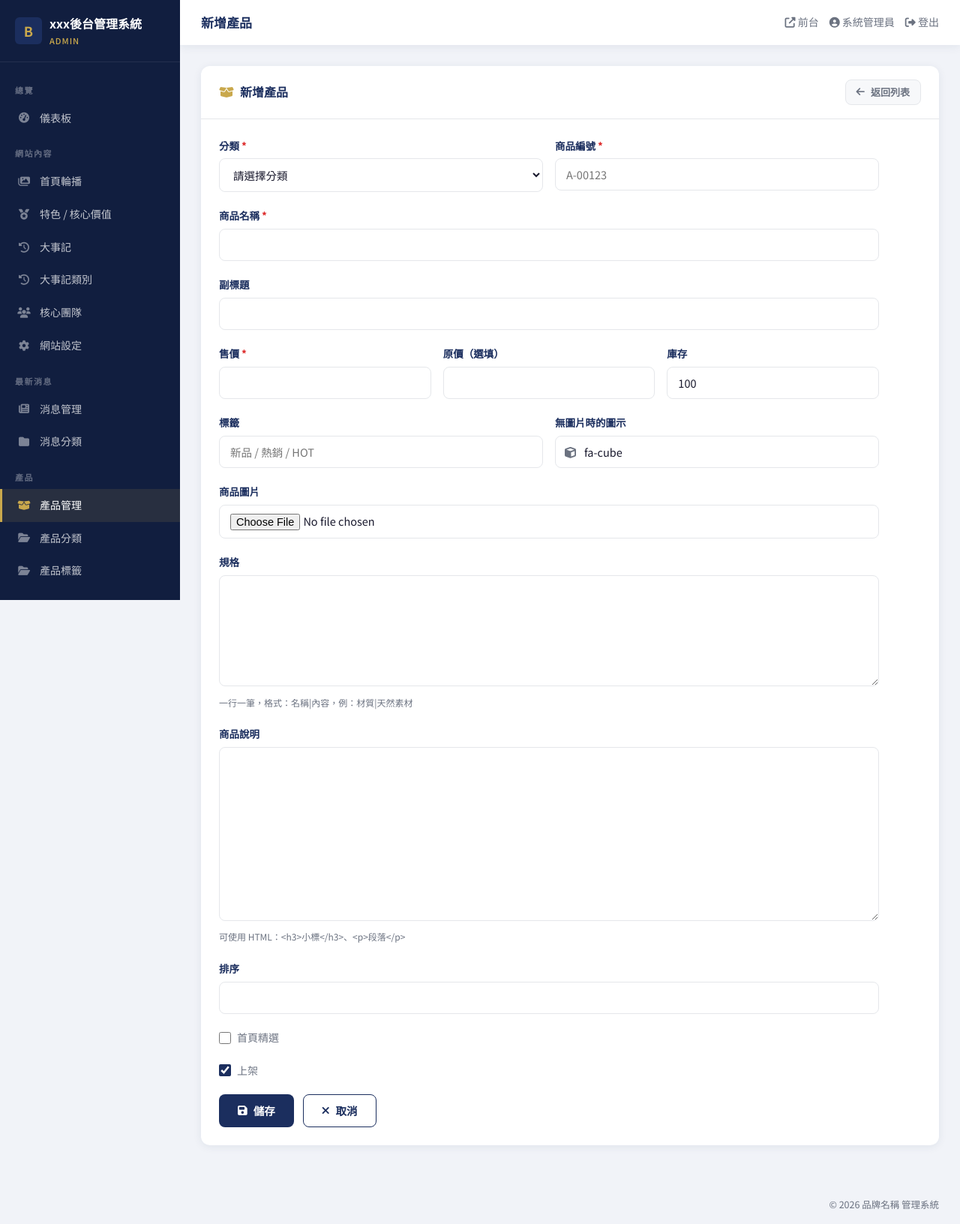
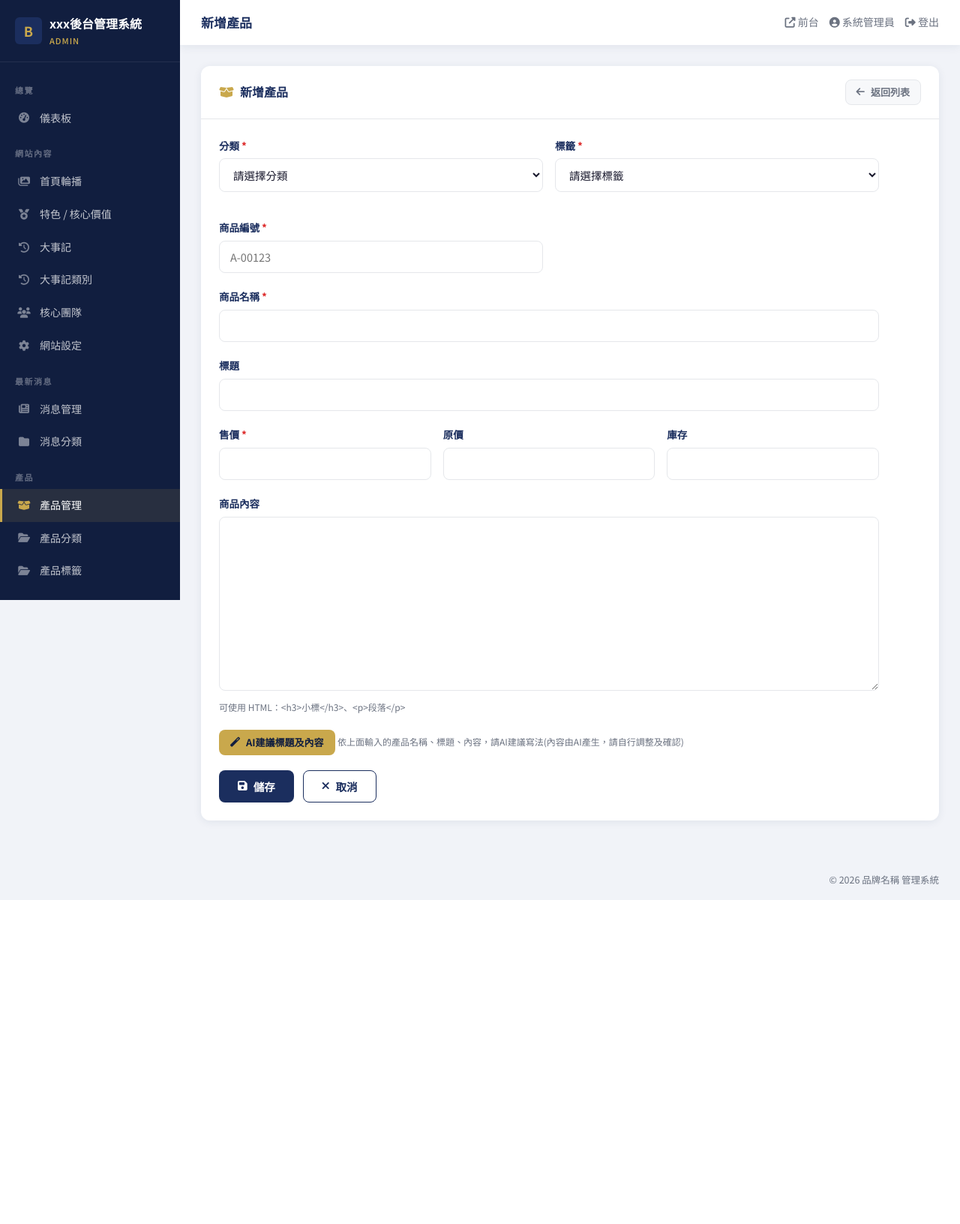
Before and after one commit to yujjjj01/PHP, a Laravel app: page /admin/product/create in a window 1280 px wide. Shown: the whole page at 75% size. After the commit the page ends 1200 px from the top, so only its background shows below. Run offline with Laravel 12, Linux system fonts and the light colour scheme; the visitor is signed in with stand-in values (Sample User, id 1); data that the repository does not hold is empty; some libraries are stand-ins or nearby versions.

Commit message:
新增 AI 產品建議功能，包含 AI 生成標題及內容的路由、控制器及模型，並更新相關表單

```diff
--- a/laravel/project202610/app/Http/Controllers/Admin/Product/AdminProductController.php
+++ b/laravel/project202610/app/Http/Controllers/Admin/Product/AdminProductController.php
@@ -3,6 +3,7 @@
 namespace App\Http\Controllers\Admin\Product;
 
 use App\Http\Controllers\Controller;
+use App\Models\Product\AiProduct;
 use App\Models\Product\Product;
 use App\Models\Product\ProductLabel;
 use App\Models\Product\ProductType;
@@ -23,4 +24,15 @@ class AdminProductController extends Controller
         $labels = ProductLabel::get();
         return view("admin.product.product.create",compact("types","labels"));
     }
+
+    public function doAI(Request $req)
+    {
+        if(empty($req->product_name) && empty($req->title) && empty($req->content))
+            {
+                return response()->json(["error"=>"請輸入產品名稱、標題或內容，AI才知道要提供什麼文案!!"]);
+            }
+
+            $result = AiProduct::suggest($req->product_name,$req->title,$req->content);
+            return response()->json($result);
+    }
 }
--- a/laravel/project202610/app/Models/AIMileStone.php
+++ b/laravel/project202610/app/Models/AIMileStone.php
@@ -7,7 +7,7 @@ use Illuminate\Support\Facades\Http;
 
 class AiMileStone extends Model
 {
-    public static function serach($keyword)
+    public static function serach(string $keyword)
     {
         /*
             openai: https://api.openai.com/v1/chat/completions
--- a/laravel/project202610/config/services.php
+++ b/laravel/project202610/config/services.php
@@ -37,5 +37,6 @@ return [
 
     "groq" => [
         "key" => env("GROQ_API_KEY"),
+        "model" => env("GROQ_MODEL", "openai/gpt-oss-120b"),
     ],
 ];
--- a/laravel/project202610/resources/views/admin/product/product/form.blade.php
+++ b/laravel/project202610/resources/views/admin/product/product/form.blade.php
@@ -1,13 +1,24 @@
 <div class="form-row">
     <div class="form-group">
         <label class="form-label" for="f_product_category_id">分類 <span class="req">*</span></label>
-        <select id="f_product_category_id" name="product_category_id" class="form-control" required>
+        <select id="f_product_category_id" name="type_id" class="form-control" required>
             <option value="">請選擇分類</option>
             @foreach($types as $data)
             <option value="{{$data->id}}">{{$data->title}}</option>
             @endforeach
         </select>
     </div>
+
+    <div class="form-group">
+        <label class="form-label" for="f_product_label_id">標籤 <span class="req">*</span></label>
+        <select name="label_id" id="f_product_label_id" class="form-control" required>
+            <option value="">請選擇標籤</option>
+            @foreach($labels as $label)
+            <option value="{{ $label->id }}">{{ $label->label }}</option>
+            @endforeach
+        </select>
+    </div>
+
     <div class="form-group">
         <label class="form-label" for="f_product_no">商品編號 <span class="req">*</span></label>
         <input type="text" id="f_product_no" name="product_no" value="" class="form-control" required placeholder="A-00123">
@@ -15,66 +26,107 @@
 </div>
 <div class="form-group">
     <label class="form-label" for="f_title">商品名稱 <span class="req">*</span></label>
-    <input type="text" id="f_title" name="title" value="" class="form-control" required>
+    <input type="text" id="product_name" name="product_name" value="" class="form-control" required>
 </div>
 <div class="form-group">
-    <label class="form-label" for="f_subtitle">副標題</label>
-    <input type="text" id="f_subtitle" name="subtitle" value="" class="form-control">
+    <label class="form-label" for="f_subtitle">標題</label>
+    <input type="text" id="title" name="title" value="" class="form-control">
 </div>
 <div class="form-row-3">
     <div class="form-group">
         <label class="form-label" for="f_price">售價 <span class="req">*</span></label>
-        <input type="number" id="f_price" name="price" value="" class="form-control" min="0" required>
+        <input type="number" id="f_price" name="sale_price" value="" class="form-control" min="0" required>
     </div>
     <div class="form-group">
-        <label class="form-label" for="f_original_price">原價（選填）</label>
-        <input type="number" id="f_original_price" name="original_price" value="" class="form-control" min="0">
+        <label class="form-label" for="f_original_price">原價</label>
+        <input type="number" id="f_original_price" name="price" value="" class="form-control" min="0" require>
     </div>
     <div class="form-group">
         <label class="form-label" for="f_stock">庫存</label>
-        <input type="number" id="f_stock" name="stock" value="100" class="form-control" min="0">
+        <input type="number" id="f_stock" name="qty" class="form-control" min="0">
     </div>
 </div>
-<div class="form-row">
-    <div class="form-group">
-        <label class="form-label" for="f_badge">標籤</label>
-        <input type="text" id="f_badge" name="badge" value="" class="form-control" placeholder="新品 / 熱銷 / HOT">
-    </div>
-    <div class="form-group">
-        <label class="form-label" for="f_icon">無圖片時的圖示</label>
-        <div class="input-icon-wrap">
-            <i class="fa fa-cube icon" id="f_icon_icon"></i>
-            <input type="text" id="f_icon" name="icon" value="fa-cube" class="form-control" placeholder="fa-star" data-icon-preview="f_icon_icon">
+
+<div class="form-group">
+    <label class="form-label" for="f_content">商品內容</label>
+    <textarea id="content" name="content" rows="10" class="form-control font-en"></textarea>
+    <p class="field-hint">可使用 HTML：&lt;h3&gt;小標&lt;/h3&gt;、&lt;p&gt;段落&lt;/p&gt;</p>
+</div>
+
+<div class="form-group">
+    <button type="button" class="btn btn-gold btn-sm" id="aibtn" onclick="doAI()">
+        <i class="fa fa-magic"></i>AI建議標題及內容
+    </button>
+
+    <span class="field-hint">依上面輸入的產品名稱、標題、內容，請AI建議寫法(內容由AI產生，請自行調整及確認)</span>
+</div>
+
+<div class="alert alert-into hidden" id="aibox">
+    <div style="width: 100%">
+        <div style="margin-bottom: 8px;"><b>建議標題</b><span id="aiTitle"></span>
         </div>
+        <div style="margin-bottom: 12px;"><b>建議內容</b>
+            <div id="aiContent" style="white-space: pre-line"></div>
+        </div>
+        <button type="button" class="btn btn-success" onclick="useAI('title')">套用標題</button>
+        <button type="button" class="btn btn-success" onclick="useAI('content')">套用內容</button>
+        <button type="button" class="btn btn-success" onclick="useAI('title');useAI('content')">全部套用</button>
+
     </div>
 </div>
-<div class="form-group">
-    <label class="form-label" for="f_image">商品圖片</label>
-    <input type="file" id="f_image" name="image" accept="image/*" class="form-control" data-preview="f_image_preview">
-    <img id="f_image_preview" class="img-preview hidden" alt="">
-</div>
-<div class="form-group">
-    <label class="form-label" for="f_specs">規格</label>
-    <textarea id="f_specs" name="specs" rows="6" class="form-control"></textarea>
-    <p class="field-hint">一行一筆，格式：名稱|內容，例：材質|天然素材</p>
-</div>
-<div class="form-group">
-    <label class="form-label" for="f_content">商品說明</label>
-    <textarea id="f_content" name="content" rows="10" class="form-control font-en"></textarea>
-    <p class="field-hint">可使用 HTML：&lt;h3&gt;小標&lt;/h3&gt;、&lt;p&gt;段落&lt;/p&gt;</p>
-</div>
-<div class="form-group">
-    <label class="form-label" for="f_sort">排序</label>
-    <input type="number" id="f_sort" name="sort" value="" class="form-control" min="0">
-</div>
-<div class="form-group">
-    <label class="form-check"><input type="checkbox" name="is_featured" value="1"> 首頁精選</label>
-</div>
-<div class="form-group">
-    <label class="form-check"><input type="checkbox" name="is_active" value="1" checked> 上架</label>
-</div>
+
 
 <div class="form-actions">
     <button type="submit" class="btn btn-primary"><i class="fa fa-save"></i> 儲存</button>
-    <a href="/admin/product/list" class="btn btn-outline"><i class="fa fa-times"></i> 取消</a>
+    <a href="product.html" class="btn btn-outline"><i class="fa fa-times"></i> 取消</a>
 </div>
+
+<script>
+    function doAI()
+    {
+        const btn = $("#aibtn");
+        btn.prop("disable",true).html("<i class='fa fa-spinner fa-spin'></i> AI思考中..");
+        $.ajax({
+            url:"/admin/product/doAI",
+            type:"post",
+            data:{
+                product_name:$("#product_name").val(),
+                title:$("#title").val(),
+                content:$("#content").val(),
+                _token:"{{csrf_token()}}"
+            },
+            success:function(msg)
+            {
+                if(msg.error)
+                {
+                    Swal.fire(msg.error,"","error");
+                    return;
+                }
+                $("#aiTitle").text(msg.title);
+                $("#aiContent").text(msg.content);
+                $("#aibox").removeClass("hidden");
+            },
+            error: function()
+            {
+                Swal.fire("AI 呼叫失敗，請稍後再試","","error");
+            },
+            complete:function()
+            {
+                btn.prop("disabled",false).html("<i class='fa fa-magic'></i> AI建議標題及內容")
+            }
+        });
+    }
+
+    function useAI(msg)
+    {
+        if(msg == "title")
+        {
+            $("#title").val($("#aiTitle").text());
+        }
+
+        if(msg == "content")
+        {
+            $("#content").val($("#aiContent").text());
+        }
+    }
+</script>
--- a/laravel/project202610/routes/admin/product.php
+++ b/laravel/project202610/routes/admin/product.php
@@ -35,4 +35,5 @@ Route::group(["middleware" => "manager", "prefix" => "admin/product"], function
     Route::get("edit/{id}", [AdminProductController::class, "edit"]);
     Route::post("update", [AdminProductController::class, "update"]);
     Route::post("delete", [AdminProductController::class, "delete"]);
+    Route::post("doAI", [AdminProductController::class, "doAI"]);
 });
```
Also changed, not shown: laravel/project202610/app/Models/Product/AiProduct.php (added, +60 -0 lines), 1 other file.
